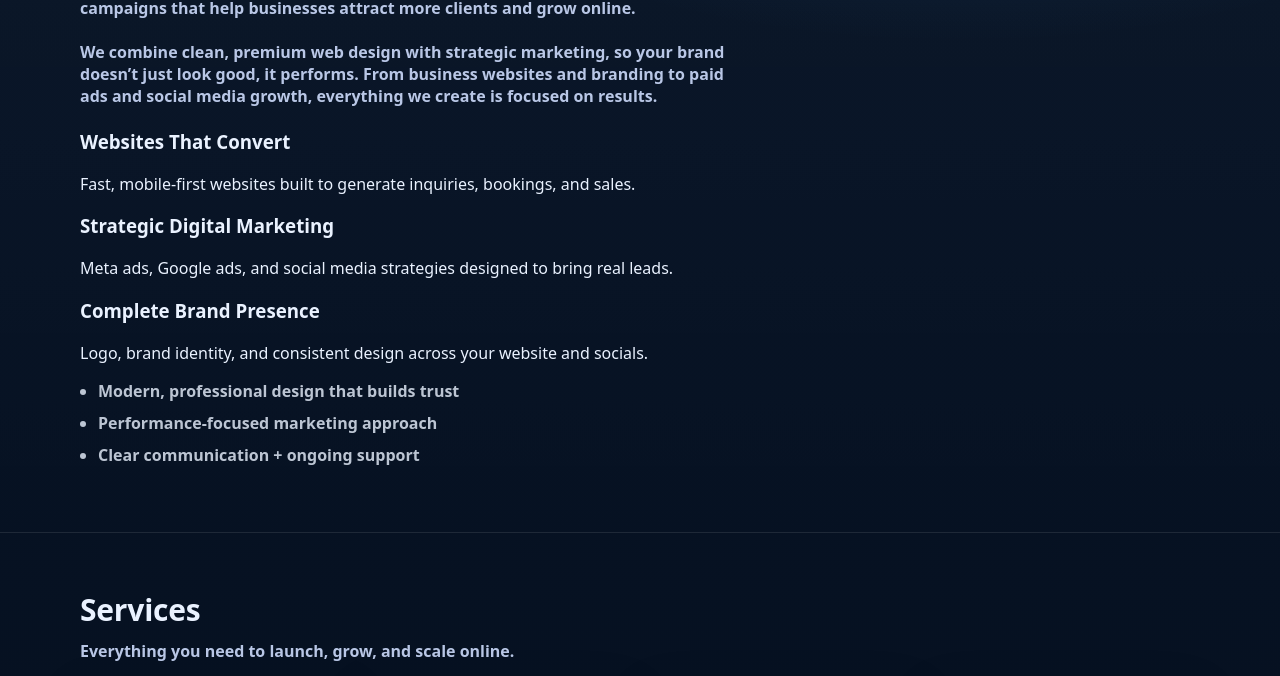
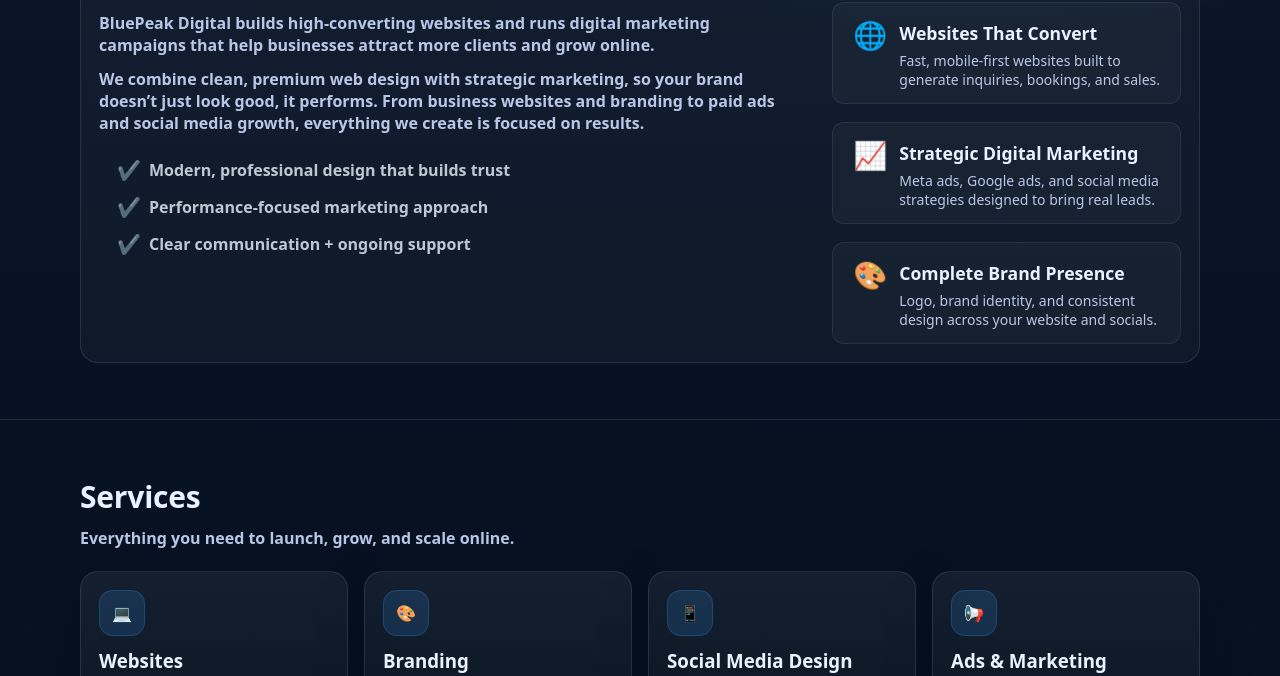
Before and after one commit to bluepeakdigital/bluepeakweb, a plain HTML site: page index.html in a window 1280 px wide. Shown: the part 605-1281 px from the top of the page. Drawn offline with Linux system fonts and the light colour scheme.

Commit message:
refactor about section layout and content for improved readability and engagement

```diff
--- a/index.html
+++ b/index.html
@@ -70,52 +70,43 @@
 
 <!-- ABOUT -->
 <section id="about" class="section section-alt">
-  <div class="container about-grid">
-    <div>
-      <h2 class="section-title">About BluePeak Digital</h2>
-
-      <p class="section-lead">
-        BluePeak Digital builds high-converting websites and runs digital marketing campaigns
-        that help businesses attract more clients and grow online.
-      </p>
-
-      <p class="section-lead" style="max-width:760px;">
-        We combine clean, premium web design with strategic marketing, so your brand doesn’t
-        just look good, it performs. From business websites and branding to paid ads and
-        social media growth, everything we create is focused on results.
-      </p>
-
-      <div class="about-highlights">
-        <div class="about-highlight">
-          <div class="about-dot"></div>
-          <div>
-            <h3>Websites That Convert</h3>
-            <p>Fast, mobile-first websites built to generate inquiries, bookings, and sales.</p>
+  <div class="container">
+    <div class="about-card">
+      <h2 class="section-title" style="margin-bottom:18px;">About BluePeak Digital</h2>
+      <div style="display:flex;flex-wrap:wrap;gap:36px;align-items:flex-start;">
+        <div style="flex:2;min-width:240px;">
+          <p class="section-lead" style="margin-bottom:12px;">BluePeak Digital builds high-converting websites and runs digital marketing campaigns that help businesses attract more clients and grow online.</p>
+          <p class="section-lead" style="max-width:760px;">We combine clean, premium web design with strategic marketing, so your brand doesn’t just look good, it performs. From business websites and branding to paid ads and social media growth, everything we create is focused on results.</p>
+          <ul class="ticks" style="margin-top:22px;">
+            <li style="margin-bottom:10px;display:flex;align-items:center;gap:8px;"><span style="color:var(--accent);font-size:1.2em;">✔️</span> Modern, professional design that builds trust</li>
+            <li style="margin-bottom:10px;display:flex;align-items:center;gap:8px;"><span style="color:var(--accent);font-size:1.2em;">✔️</span> Performance-focused marketing approach</li>
+            <li style="display:flex;align-items:center;gap:8px;"><span style="color:var(--accent);font-size:1.2em;">✔️</span> Clear communication + ongoing support</li>
+          </ul>
+        </div>
+        <div style="flex:1;min-width:220px;display:flex;flex-direction:column;gap:18px;">
+          <div class="about-highlight" style="background:rgba(255,255,255,.03);border-radius:12px;padding:18px 16px 14px 20px;border:1px solid rgba(255,255,255,.08);display:flex;gap:12px;align-items:flex-start;">
+            <div style="color:var(--accent2);font-size:1.7em;line-height:1;">🌐</div>
+            <div>
+              <h3 style="margin:0 0 6px 0;font-size:1.1em;">Websites That Convert</h3>
+              <p style="margin:0;color:var(--muted);font-size:14px;">Fast, mobile-first websites built to generate inquiries, bookings, and sales.</p>
+            </div>
           </div>
-        </div>
-
-        <div class="about-highlight">
-          <div class="about-dot"></div>
-          <div>
-            <h3>Strategic Digital Marketing</h3>
-            <p>Meta ads, Google ads, and social media strategies designed to bring real leads.</p>
+          <div class="about-highlight" style="background:rgba(255,255,255,.03);border-radius:12px;padding:18px 16px 14px 20px;border:1px solid rgba(255,255,255,.08);display:flex;gap:12px;align-items:flex-start;">
+            <div style="color:var(--accent2);font-size:1.7em;line-height:1;">📈</div>
+            <div>
+              <h3 style="margin:0 0 6px 0;font-size:1.1em;">Strategic Digital Marketing</h3>
+              <p style="margin:0;color:var(--muted);font-size:14px;">Meta ads, Google ads, and social media strategies designed to bring real leads.</p>
+            </div>
           </div>
-        </div>
-
-        <div class="about-highlight">
-          <div class="about-dot"></div>
-          <div>
-            <h3>Complete Brand Presence</h3>
-            <p>Logo, brand identity, and consistent design across your website and socials.</p>
+          <div class="about-highlight" style="background:rgba(255,255,255,.03);border-radius:12px;padding:18px 16px 14px 20px;border:1px solid rgba(255,255,255,.08);display:flex;gap:12px;align-items:flex-start;">
+            <div style="color:var(--accent2);font-size:1.7em;line-height:1;">🎨</div>
+            <div>
+              <h3 style="margin:0 0 6px 0;font-size:1.1em;">Complete Brand Presence</h3>
+              <p style="margin:0;color:var(--muted);font-size:14px;">Logo, brand identity, and consistent design across your website and socials.</p>
+            </div>
           </div>
         </div>
       </div>
-
-      <ul class="ticks">
-        <li>Modern, professional design that builds trust</li>
-        <li>Performance-focused marketing approach</li>
-        <li>Clear communication + ongoing support</li>
-      </ul>
     </div>
   </div>
 </section>
```
